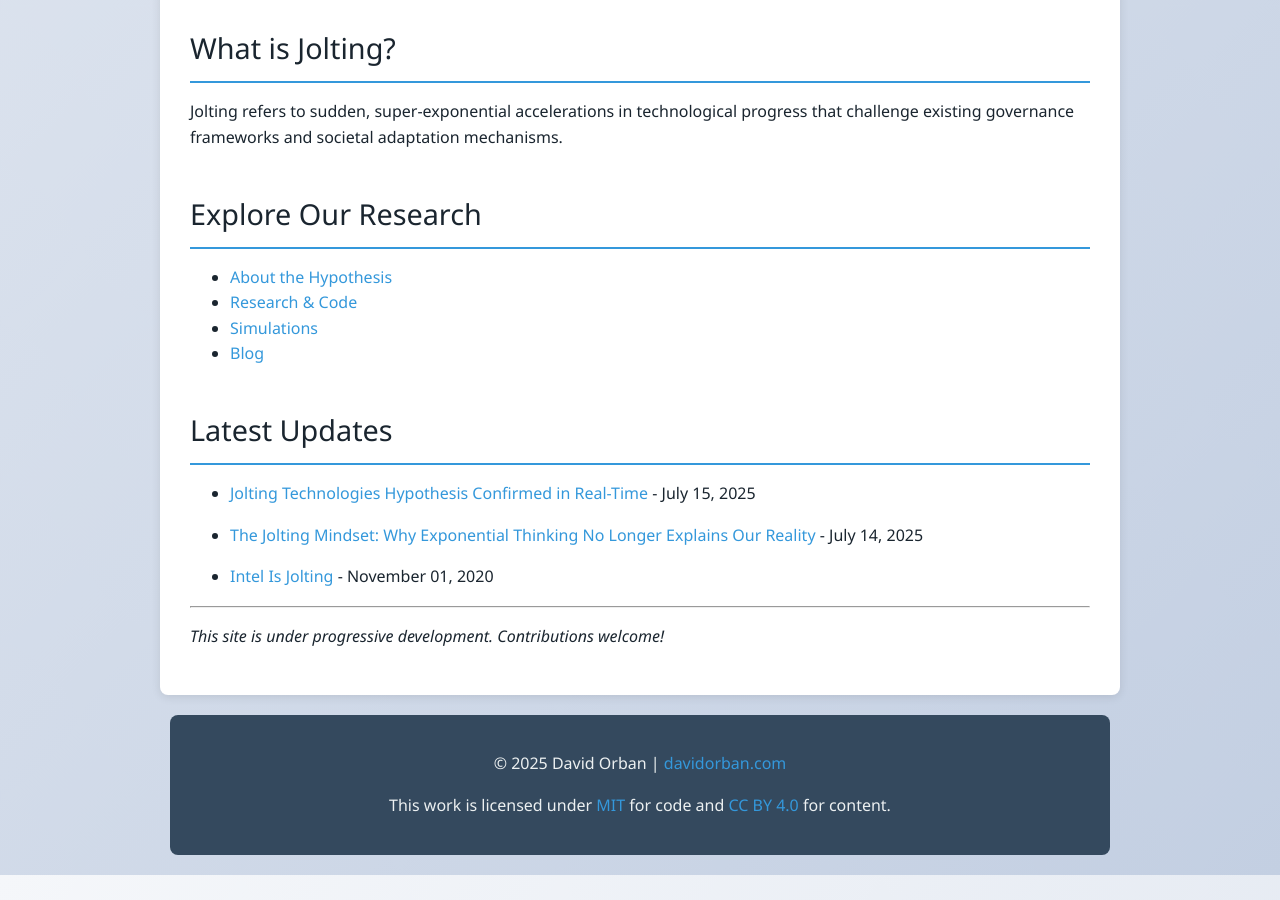
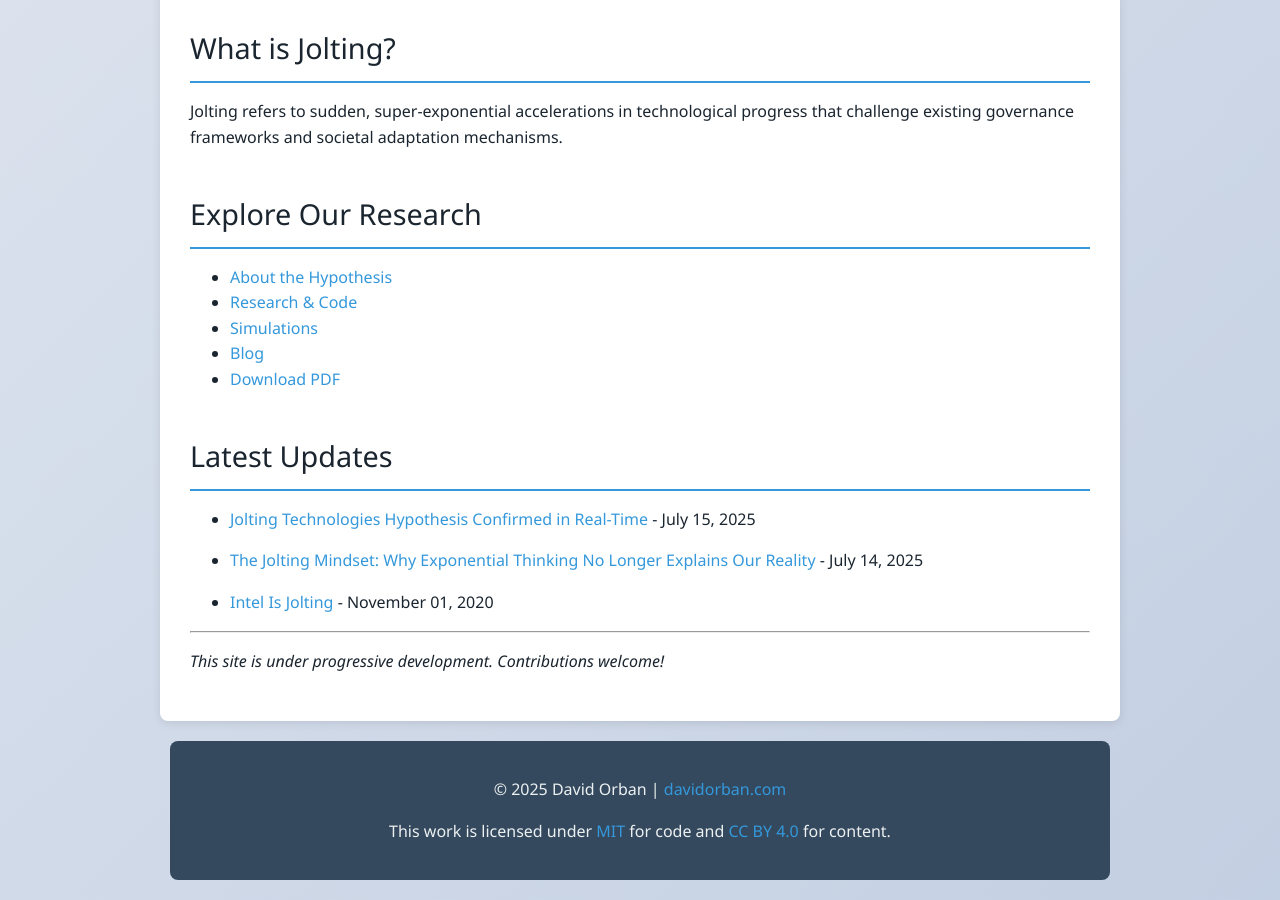
Before and after one commit to davidorban/jolting, a Jekyll site: the page built from docs/index.md, in a window 1280 px wide and 900 px high, scrolled down 2445 px. Built offline with Jekyll 4.4.1, drawn with Linux system fonts in a browser that asks for light colours.

Commit message:
Add PDF download link to home page

```diff
--- a/docs/index.md
+++ b/docs/index.md
@@ -19,6 +19,7 @@ Jolting refers to sudden, super-exponential accelerations in technological progr
 - [Research & Code](research.md)
 - [Simulations](simulations.md)
 - [Blog](blog.md)
+- [Download PDF](jolting-technologies-david-orban.pdf)
 
 ## Latest Updates
 
```
